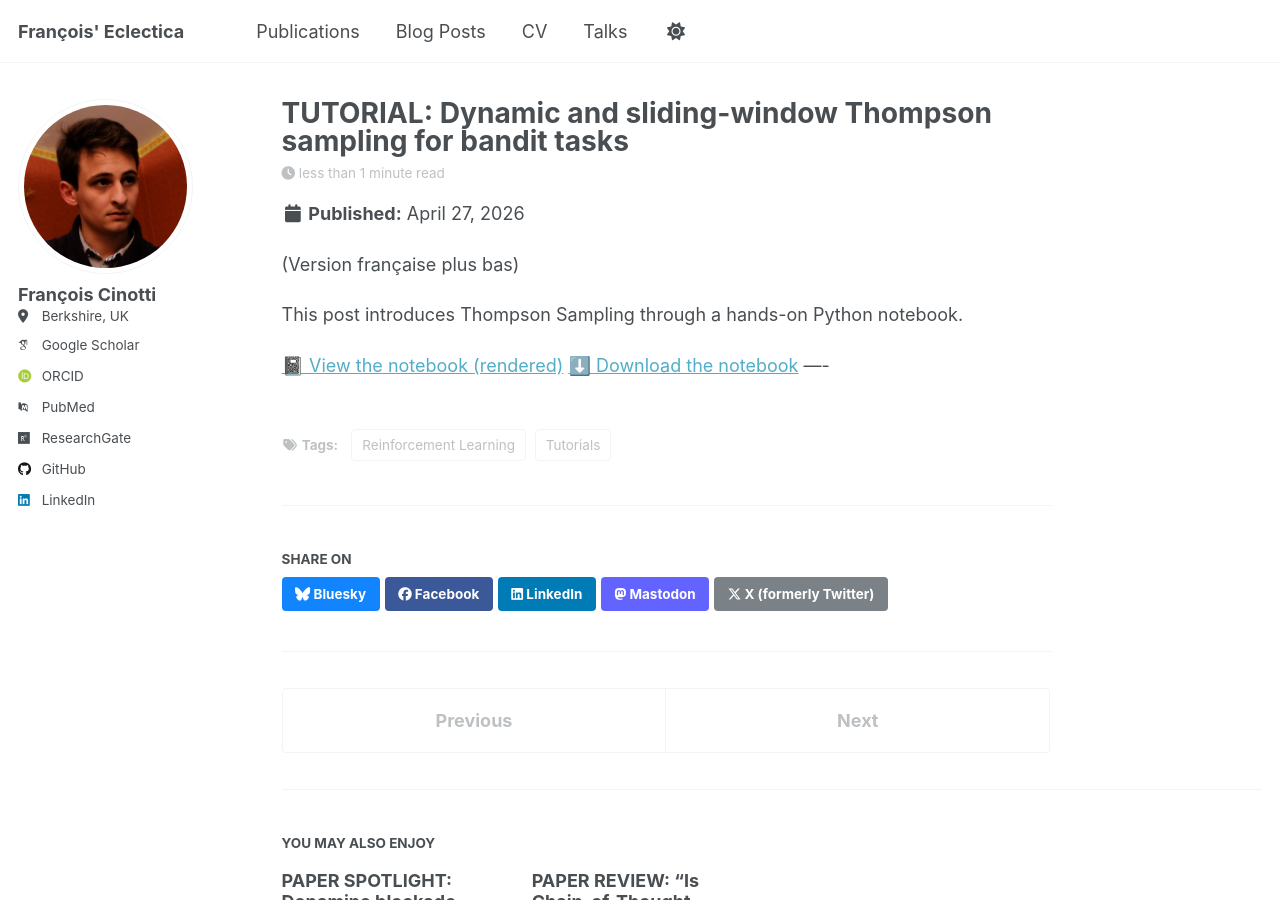
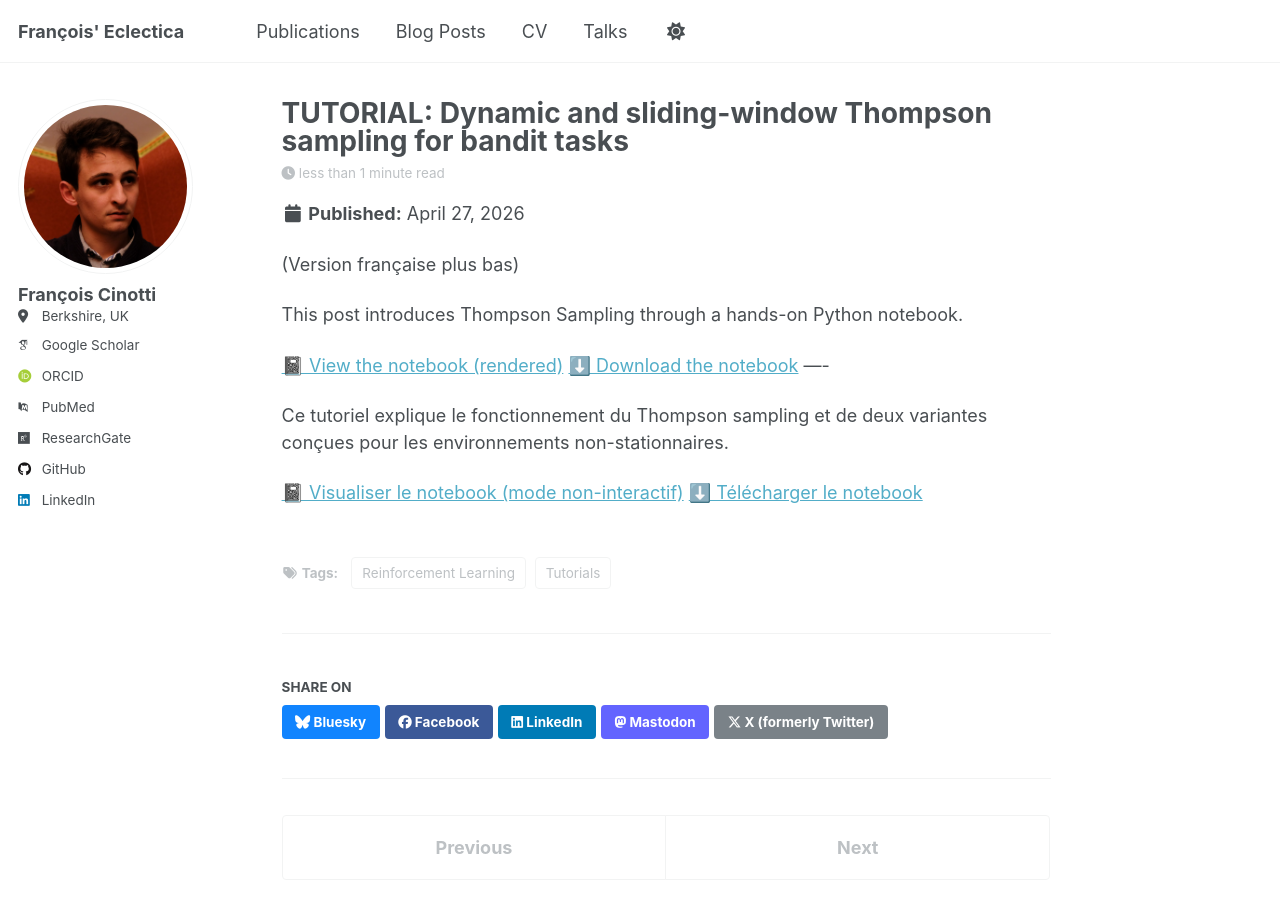
Before and after one commit to frct/frct.github.io, a Jekyll site: the page built from _posts/2026-04-21-thompson-sampling.md, in a window 1280 px wide and 900 px high. Built offline with Jekyll 4.4.1, drawn with Linux system fonts in a browser that asks for light colours; some web fonts are replaced; a script that is not in the unit is left out.

Commit message:
Add French tutorial for Thompson sampling
Added French tutorial explanation and download link for the notebook.

```diff
--- a/_posts/2026-04-21-thompson-sampling.md
+++ b/_posts/2026-04-21-thompson-sampling.md
@@ -14,3 +14,8 @@ This post introduces Thompson Sampling through a hands-on Python notebook.
 [📓 View the notebook (rendered)]()
 <a href="/files/ThompsonSampling.ipynb" download>⬇️ Download the notebook</a>
 ----
+
+Ce tutoriel explique le fonctionnement du Thompson sampling et de deux variantes conçues pour les environnements non-stationnaires.
+
+[📓 Visualiser le notebook (mode non-interactif)]()
+<a href="/files/ThompsonSampling_fr.ipynb" download>⬇️ Télécharger le notebook</a>
```
